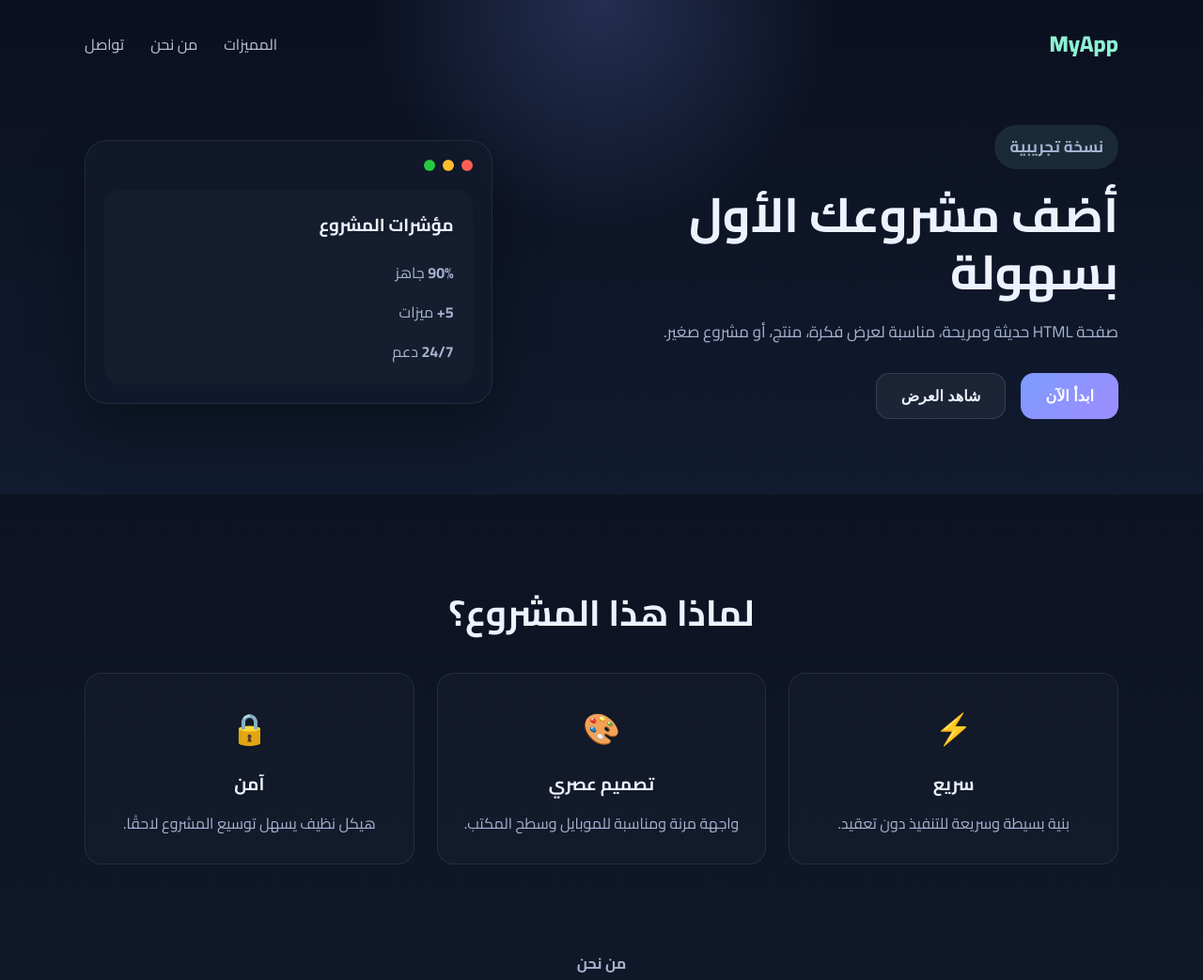
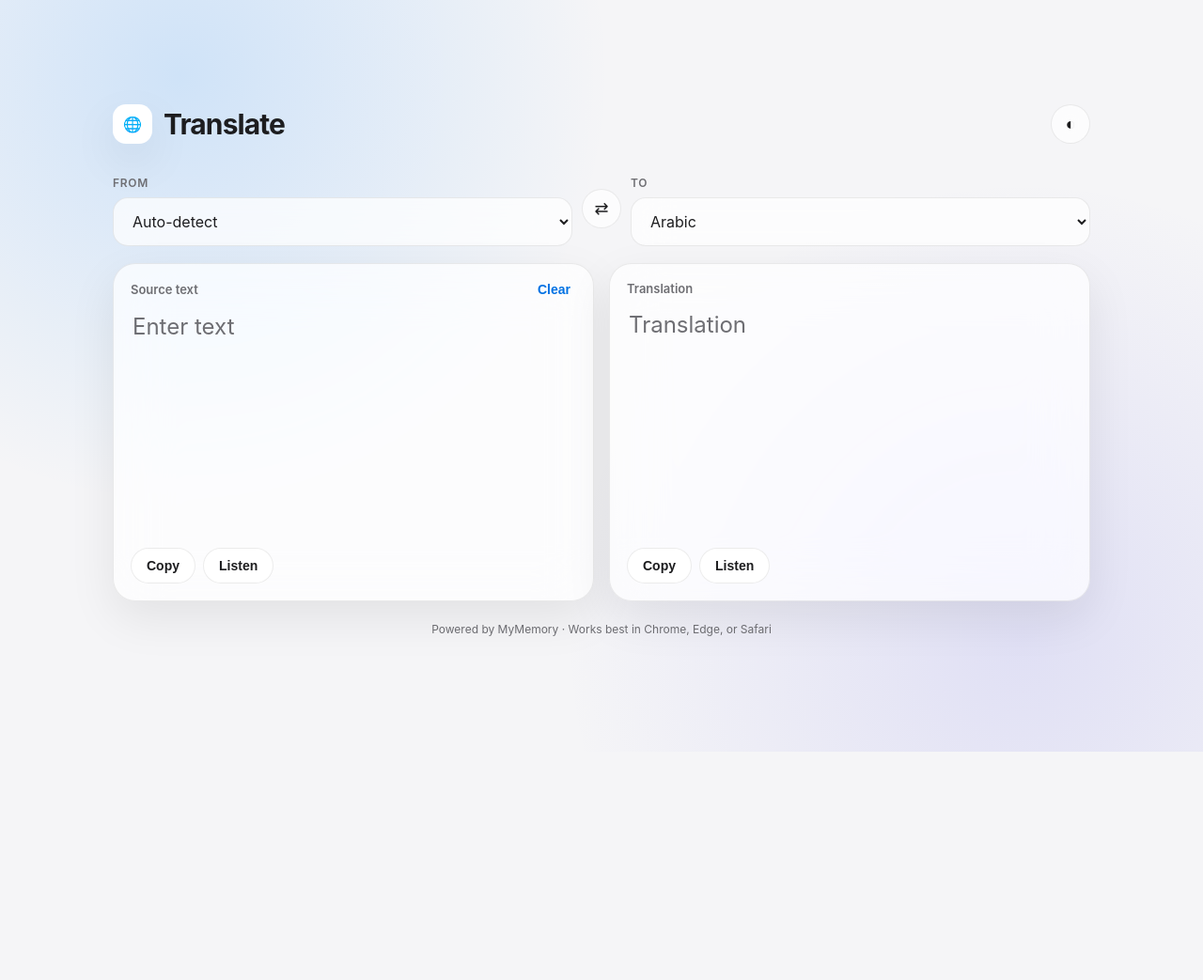
Before and after one commit to qzh8g9knhn-sudo/my-first-app, a plain HTML site: page index.html in a window 1280 px wide. Shown: the top 1043 px of the page at 94% size. After the commit the page ends 800 px from the top, so only its background shows below. Drawn offline with Linux system fonts and the light colour scheme.

Commit message:
Add Apple-style translation web app

```diff
--- a/index.html
+++ b/index.html
@@ -1,99 +1,86 @@
-<!DOCTYPE html>
-<html lang="ar" dir="rtl">
+<!doctype html>
+<html lang="en">
 <head>
-    <meta charset="UTF-8" />
-    <meta name="viewport" content="width=device-width, initial-scale=1.0" />
-    <title>مستودع HTML</title>
-    <link rel="preconnect" href="https://fonts.googleapis.com" />
-    <link rel="preconnect" href="https://fonts.gstatic.com" crossorigin />
-    <link href="https://fonts.googleapis.com/css2?family=Cairo:wght@400;600;700;800&display=swap" rel="stylesheet" />
+  <meta charset="utf-8" />
+  <meta name="viewport" content="width=device-width, initial-scale=1" />
+  <meta name="color-scheme" content="light dark" />
+  <title>Translate</title>
   <link rel="stylesheet" href="styles.css" />
 </head>
 <body>
-    <header class="hero">
-      <nav class="nav container">
-        <div class="logo">MyApp</div>
-        <div class="nav-links">
-          <a href="#features">المميزات</a>
-          <a href="#about">من نحن</a>
-          <a href="#contact">تواصل</a>
+  <main class="app">
+    <header class="header">
+      <div class="brand">
+        <span class="brand-icon" aria-hidden="true">🌐</span>
+        <h1>Translate</h1>
       </div>
-      </nav>
+      <button id="themeToggle" class="icon-button" type="button" aria-label="Toggle appearance">
+        <span aria-hidden="true">◐</span>
+      </button>
+    </header>
 
-      <div class="hero-content container">
-        <div class="hero-text">
-          <p class="badge">نسخة تجريبية</p>
-          <h1>أضف مشروعك الأول بسهولة</h1>
-          <p>
-            صفحة HTML حديثة ومريحة، مناسبة لعرض فكرة، منتج، أو مشروع صغير.
-          </p>
-          <div class="buttons">
-            <button class="primary" id="cta-btn">ابدأ الآن</button>
-            <button class="secondary">شاهد العرض</button>
-          </div>
+    <section class="language-bar" aria-label="Language selection">
+      <div class="language-field">
+        <label for="sourceLanguage">From</label>
+        <select id="sourceLanguage">
+          <option value="auto" selected>Auto-detect</option>
+          <option value="en">English</option>
+          <option value="ar">Arabic</option>
+          <option value="fr">French</option>
+          <option value="de">German</option>
+          <option value="es">Spanish</option>
+          <option value="tr">Turkish</option>
+          <option value="zh-CN">Chinese</option>
+        </select>
       </div>
 
-        <div class="hero-card">
-          <div class="card-header">
-            <span class="dot red"></span>
-            <span class="dot yellow"></span>
-            <span class="dot green"></span>
-          </div>
-          <div class="card-body">
-            <h3>مؤشرات المشروع</h3>
-            <ul>
-              <li><strong>90%</strong> جاهز</li>
-              <li><strong>5+</strong> ميزات</li>
-              <li><strong>24/7</strong> دعم</li>
-            </ul>
-          </div>
-        </div>
-      </div>
-    </header>
+      <button id="swapLanguages" class="icon-button swap" type="button" aria-label="Swap languages">
+        ⇄
+      </button>
 
-    <main>
-      <section id="features" class="features container">
-        <h2>لماذا هذا المشروع؟</h2>
-        <div class="feature-grid">
-          <article class="feature-item">
-            <div class="icon">⚡</div>
-            <h3>سريع</h3>
-            <p>بنية بسيطة وسريعة للتنفيذ دون تعقيد.</p>
-          </article>
-
-          <article class="feature-item">
-            <div class="icon">🎨</div>
-            <h3>تصميم عصري</h3>
-            <p>واجهة مرنة ومناسبة للموبايل وسطح المكتب.</p>
-          </article>
-
-          <article class="feature-item">
-            <div class="icon">🔒</div>
-            <h3>آمن</h3>
-            <p>هيكل نظيف يسهل توسيع المشروع لاحقًا.</p>
-          </article>
+      <div class="language-field">
+        <label for="targetLanguage">To</label>
+        <select id="targetLanguage">
+          <option value="ar" selected>Arabic</option>
+          <option value="en">English</option>
+          <option value="fr">French</option>
+          <option value="de">German</option>
+          <option value="es">Spanish</option>
+          <option value="tr">Turkish</option>
+          <option value="zh-CN">Chinese</option>
+        </select>
       </div>
     </section>
 
-      <section id="about" class="about container">
-        <div class="about-text">
-          <p class="section-tag">من نحن</p>
-          <h2>نصنع حلولًا بسيطة وفعالة</h2>
-          <p>
-            هذا المشروع مثال عملي لتجربة صفحة HTML ثابتة يمكن تطويرها إلى موقع كامل,
-            متجر, أو واجهة تطبيق.
-          </p>
+    <section class="cards">
+      <article class="card">
+        <div class="card-top">
+          <span class="card-label">Source text</span>
+          <button id="clearInput" class="text-button" type="button">Clear</button>
         </div>
+        <textarea id="sourceText" placeholder="Enter text" spellcheck="false"></textarea>
+        <div class="card-actions">
+          <button id="copySource" class="action-button" type="button">Copy</button>
+          <button id="speakSource" class="action-button" type="button">Listen</button>
+        </div>
+      </article>
+
+      <article class="card output">
+        <div class="card-top">
+          <span class="card-label">Translation</span>
+          <span id="status" class="status" role="status"></span>
+        </div>
+        <textarea id="targetText" placeholder="Translation" readonly></textarea>
+        <div class="card-actions">
+          <button id="copyTarget" class="action-button" type="button">Copy</button>
+          <button id="speakTarget" class="action-button" type="button">Listen</button>
+        </div>
+      </article>
     </section>
+
+    <p class="footer">Powered by MyMemory · Works best in Chrome, Edge, or Safari</p>
   </main>
 
-    <footer id="contact" class="footer">
-      <div class="container footer-wrap">
-        <p>© 2026 MyApp</p>
-        <a href="mailto:hello@example.com">hello@example.com</a>
-      </div>
-    </footer>
-
-    <script src="script.js"></script>
+  <script src="app.js"></script>
 </body>
 </html>
--- a/styles.css
+++ b/styles.css
@@ -1,273 +1,232 @@
 :root {
-  --bg: #0b1020;
-  --panel: #121a2b;
-  --panel-soft: #18233d;
-  --primary: #7c9cff;
-  --secondary: #8ef0d2;
-  --text: #edf2ff;
-  --muted: #a7b3d1;
-  --accent: #ffbf69;
+  --bg: #f5f5f7;
+  --surface: rgba(255, 255, 255, 0.72);
+  --surface-strong: #ffffff;
+  --text: #1d1d1f;
+  --muted: #6e6e73;
+  --border: rgba(0, 0, 0, 0.08);
+  --accent: #0071e3;
+  --shadow: 0 18px 50px rgba(0, 0, 0, 0.08);
 }
 
-* {
-  box-sizing: border-box;
-  margin: 0;
-  padding: 0;
+@media (prefers-color-scheme: dark) {
+  :root {
+    --bg: #000000;
+    --surface: rgba(28, 28, 30, 0.72);
+    --surface-strong: #1c1c1e;
+    --text: #f5f5f7;
+    --muted: #98989d;
+    --border: rgba(255, 255, 255, 0.12);
+    --accent: #0a84ff;
+    --shadow: 0 18px 50px rgba(0, 0, 0, 0.55);
+  }
 }
 
-html {
-  scroll-behavior: smooth;
+* { box-sizing: border-box; }
+
+html, body { height: 100%; }
+
+body {
+  margin: 0;
+  min-height: 100vh;
+  display: flex;
+  font-family: -apple-system, BlinkMacSystemFont, "SF Pro Text", "Segoe UI", Roboto, Helvetica, Arial, sans-serif;
+  color: var(--text);
+  background:
+    radial-gradient(circle at 15% 10%, rgba(10, 132, 255, 0.16), transparent 35%),
+    radial-gradient(circle at 85% 85%, rgba(94, 92, 230, 0.14), transparent 38%),
+    var(--bg);
 }
 
-body {
-  font-family: "Cairo", sans-serif;
-  background: linear-gradient(180deg, #090d1a 0%, #121b2d 100%);
-  color: var(--text);
+.app {
+  width: min(1120px, 100%);
+  margin: auto;
+  padding: clamp(16px, 4vw, 40px);
 }
 
-img {
-  max-width: 100%;
+.header {
+  display: flex;
+  align-items: center;
+  justify-content: space-between;
+  margin-bottom: clamp(18px, 3vw, 34px);
 }
 
-.container {
-  width: min(1100px, 90%);
-  margin: 0 auto;
+.brand {
+  display: flex;
+  align-items: center;
+  gap: 12px;
 }
 
-.hero {
-  background: radial-gradient(circle at top, rgba(124, 156, 255, 0.22), transparent 30%),
-    linear-gradient(180deg, #0b1020 0%, #111b2f 100%);
-  padding-bottom: 80px;
+.brand-icon {
+  display: grid;
+  place-items: center;
+  width: 42px;
+  height: 42px;
+  border-radius: 14px;
+  background: var(--surface-strong);
+  box-shadow: var(--shadow);
 }
 
-.nav {
-  display: flex;
-  justify-content: space-between;
-  align-items: center;
-  padding: 24px 0;
+h1 {
+  margin: 0;
+  font-size: clamp(22px, 4vw, 30px);
+  font-weight: 700;
+  letter-spacing: -0.03em;
 }
 
-.logo {
-  font-size: 1.5rem;
-  font-weight: 800;
-  color: var(--secondary);
+.icon-button,
+.action-button,
+.text-button {
+  border: 0;
+  cursor: pointer;
+  color: var(--text);
+  transition: transform 0.18s ease, opacity 0.18s ease, background 0.18s ease;
 }
 
-.nav-links {
-  display: flex;
-  gap: 28px;
+.icon-button {
+  width: 42px;
+  height: 42px;
+  border-radius: 50%;
+  background: var(--surface);
+  backdrop-filter: blur(20px);
+  border: 1px solid var(--border);
+  font-size: 18px;
 }
 
-.nav-links a {
-  color: var(--text);
-  text-decoration: none;
-  opacity: 0.8;
-}
+.icon-button:hover,
+.action-button:hover,
+.text-button:hover { transform: translateY(-1px); opacity: 0.88; }
 
-.hero-content {
+.language-bar {
   display: grid;
-  grid-template-columns: 1.3fr 0.9fr;
-  align-items: center;
-  gap: 40px;
-  padding-top: 40px;
-}
-
-.badge {
-  display: inline-block;
-  padding: 8px 16px;
-  border-radius: 999px;
-  background: rgba(142, 240, 210, 0.1);
-  color: var(--secondary);
-  font-weight: 700;
+  grid-template-columns: 1fr auto 1fr;
+  gap: 10px;
+  align-items: end;
   margin-bottom: 18px;
 }
 
-.hero-text h1 {
-  font-size: clamp(2.2rem, 4vw, 4rem);
-  line-height: 1.2;
-  margin-bottom: 18px;
+.language-field {
+  display: grid;
+  gap: 8px;
 }
 
-.hero-text p {
+label {
+  font-size: 12px;
+  font-weight: 600;
   color: var(--muted);
-  font-size: 1.06rem;
-  line-height: 1.8;
-  max-width: 560px;
+  text-transform: uppercase;
+  letter-spacing: 0.06em;
 }
 
-.buttons {
-  display: flex;
-  gap: 16px;
-  margin-top: 28px;
-  flex-wrap: wrap;
+select {
+  width: 100%;
+  padding: 14px 16px;
+  border-radius: 16px;
+  border: 1px solid var(--border);
+  background: var(--surface);
+  backdrop-filter: blur(20px);
+  color: var(--text);
+  font: inherit;
+  outline: none;
 }
 
-button {
-  border: none;
-  border-radius: 14px;
-  padding: 14px 26px;
-  font-size: 1rem;
-  font-weight: 700;
-  cursor: pointer;
-  transition: 0.2s ease;
+.swap {
+  align-self: center;
+  margin-bottom: 6px;
 }
 
-.primary {
-  background: linear-gradient(135deg, var(--primary), #9f8cff);
-  color: white;
+.cards {
+  display: grid;
+  grid-template-columns: 1fr 1fr;
+  gap: 16px;
 }
 
-.secondary {
-  background: rgba(255, 255, 255, 0.05);
-  color: var(--text);
-  border: 1px solid rgba(255, 255, 255, 0.12);
+.card {
+  display: flex;
+  flex-direction: column;
+  min-height: clamp(300px, 45vh, 420px);
+  padding: 18px;
+  border-radius: 24px;
+  border: 1px solid var(--border);
+  background: var(--surface);
+  backdrop-filter: blur(28px) saturate(160%);
+  box-shadow: var(--shadow);
+  transition: transform 0.25s ease, box-shadow 0.25s ease;
 }
 
-button:hover {
-  transform: translateY(-2px);
+.card:hover { transform: translateY(-2px); }
+
+.card-top {
+  display: flex;
+  align-items: center;
+  justify-content: space-between;
+  margin-bottom: 12px;
 }
 
-.hero-card {
-  background: rgba(18, 26, 43, 0.82);
-  border: 1px solid rgba(255, 255, 255, 0.08);
-  border-radius: 24px;
-  padding: 20px;
-  box-shadow: 0 30px 60px rgba(0, 0, 0, 0.35);
-}
-
-.card-header {
-  display: flex;
-  gap: 8px;
-  margin-bottom: 20px;
-}
-
-.dot {
-  width: 12px;
-  height: 12px;
-  border-radius: 50%;
-  display: inline-block;
-}
-
-.red { background: #ff5f57; }
-.yellow { background: #ffbd2e; }
-.green { background: #28c840; }
-
-.card-body {
-  background: rgba(255, 255, 255, 0.02);
-  border-radius: 16px;
-  padding: 20px;
-}
-
-.card-body h3 {
-  margin-bottom: 18px;
-}
-
-.card-body ul {
-  list-style: none;
-  display: grid;
-  gap: 12px;
+.card-label {
+  font-size: 13px;
+  font-weight: 600;
   color: var(--muted);
 }
 
-.features,
-.about {
-  padding: 90px 0;
+.text-button {
+  background: transparent;
+  color: var(--accent);
+  font-size: 14px;
+  font-weight: 600;
 }
 
-.features h2,
-.about h2 {
-  font-size: clamp(1.8rem, 3vw, 2.8rem);
-  margin-bottom: 28px;
-  text-align: center;
+textarea {
+  flex: 1;
+  width: 100%;
+  resize: none;
+  border: 0;
+  background: transparent;
+  color: var(--text);
+  font: inherit;
+  font-size: clamp(18px, 2.5vw, 24px);
+  line-height: 1.45;
+  outline: none;
 }
 
-.feature-grid {
-  display: grid;
-  grid-template-columns: repeat(3, minmax(0, 1fr));
-  gap: 24px;
+textarea::placeholder { color: var(--muted); }
+
+.card-actions {
+  display: flex;
+  gap: 8px;
+  margin-top: 14px;
 }
 
-.feature-item {
-  background: rgba(255, 255, 255, 0.02);
-  border: 1px solid rgba(255, 255, 255, 0.08);
-  border-radius: 18px;
-  padding: 28px 20px;
-  text-align: center;
+.action-button {
+  padding: 10px 16px;
+  border-radius: 999px;
+  background: var(--surface-strong);
+  border: 1px solid var(--border);
+  font-size: 14px;
+  font-weight: 600;
 }
 
-.icon {
-  font-size: 2rem;
-  margin-bottom: 12px;
-}
+.output textarea { color: var(--text); }
 
-.feature-item h3 {
-  margin-bottom: 10px;
-}
-
-.feature-item p,
-.about-text p {
+.status {
+  font-size: 12px;
   color: var(--muted);
-  line-height: 1.8;
-}
-
-.about {
-  padding-top: 0;
-}
-
-.about-text {
-  text-align: center;
-  max-width: 700px;
-  margin: 0 auto;
-}
-
-.section-tag {
-  display: inline-block;
-  color: var(--secondary);
-  font-weight: 700;
-  margin-bottom: 12px;
 }
 
 .footer {
-  border-top: 1px solid rgba(255, 255, 255, 0.08);
-  padding: 26px 0;
+  margin-top: 22px;
+  text-align: center;
+  color: var(--muted);
+  font-size: 12px;
 }
 
-.footer-wrap {
-  display: flex;
-  justify-content: space-between;
-  align-items: center;
-  gap: 16px;
+@media (max-width: 760px) {
+  .language-bar { grid-template-columns: 1fr; }
+  .swap { justify-self: center; transform: rotate(90deg); }
+  .cards { grid-template-columns: 1fr; }
 }
 
-.footer a {
-  color: var(--secondary);
-  text-decoration: none;
+@media (max-width: 420px) {
+  .card { min-height: 250px; }
+  .action-button { padding: 9px 13px; font-size: 13px; }
 }
-
-@media (max-width: 768px) {
-  .nav,
-  .footer-wrap,
-  .hero-content,
-  .feature-grid {
-    grid-template-columns: 1fr;
-    display: grid;
-  }
-
-  .nav {
-    justify-content: center;
-    text-align: center;
-  }
-
-  .nav-links {
-    justify-content: center;
-    flex-wrap: wrap;
-  }
-
-  .hero-content {
-    padding-top: 20px;
-  }
-
-  .buttons {
-    justify-content: center;
-  }
-}
```
Also changed, not shown: app.js (added, +114 -0 lines), 1 other file. Lines whose indentation alone changed are shown as unchanged.
